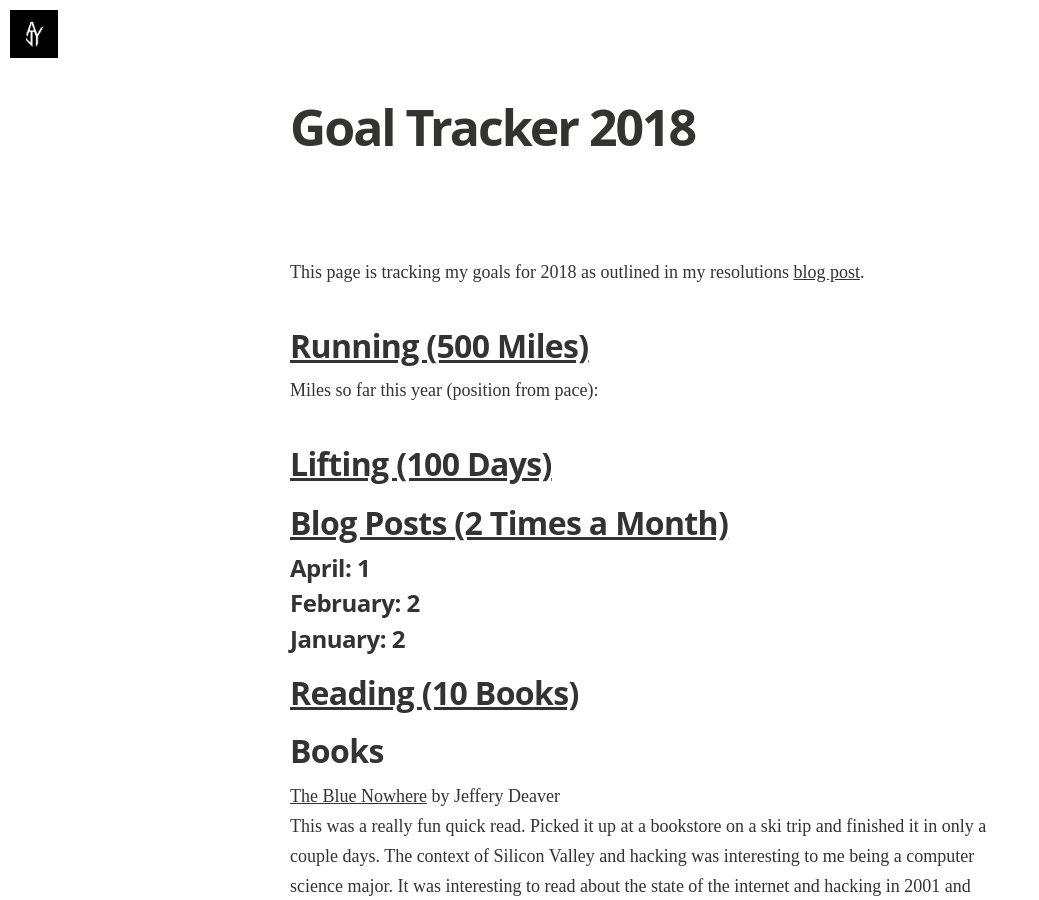
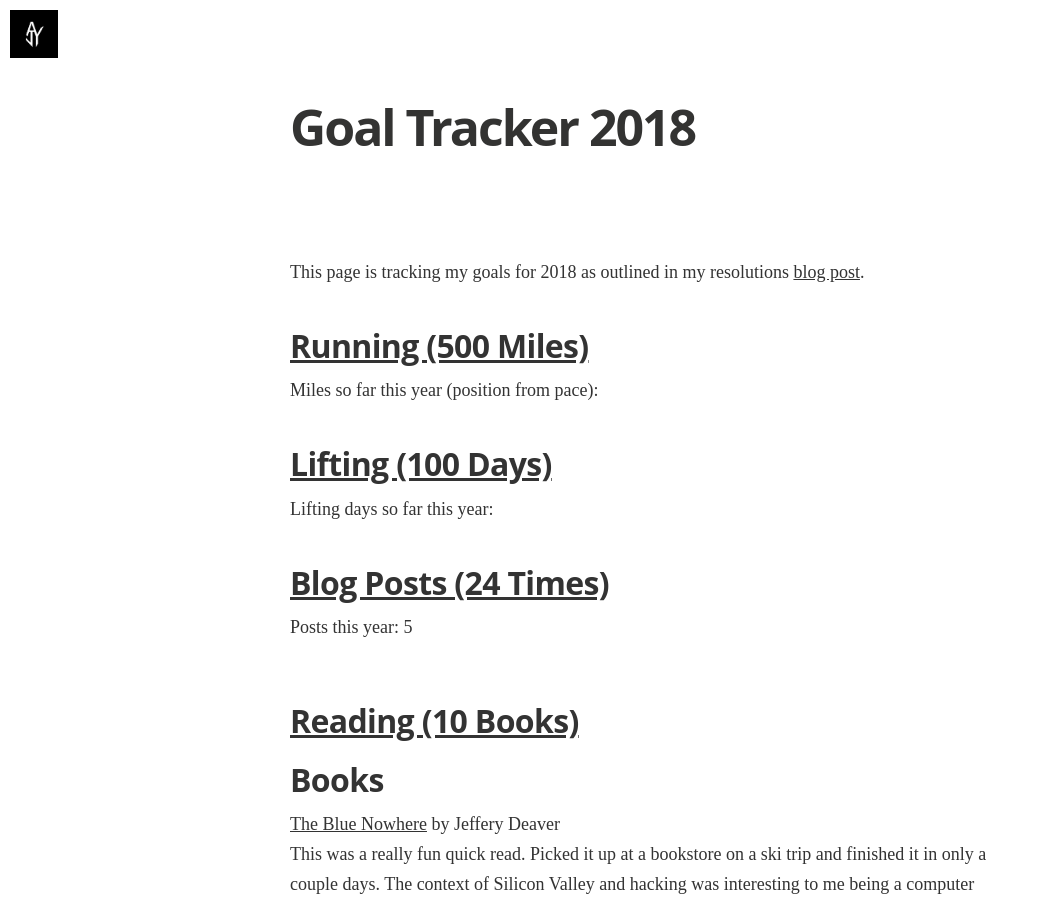
Before and after one commit to yknot/yknot.github.io, a Jekyll site: the page built from goal-tracker.html, in a window 1280 px wide and 900 px high. Shown: the whole window, without its empty margins (0-1039 px from the left). Built offline with Jekyll 4.4.1, drawn with Linux system fonts in a browser that asks for light colours; nearby versions of some CDN libraries; some web fonts are replaced.

Commit message:
add fitbit tracker and update blog posts counter

```diff
--- a/goal-tracker.html
+++ b/goal-tracker.html
@@ -36,6 +36,22 @@
       request.addEventListener("load", reqListener);
       request.open("GET", url, true);
       request.send();
+
+      let request_lift = new XMLHttpRequest();
+      let url_lift = `https://dl.dropboxusercontent.com/s/t1659txtbkhjmpf/gym_days.json?dl=1`;
+
+      function reqListenerLift () {
+        if (this.readyState === 4 && this.status === 200) {
+          let response = JSON.parse(this.responseText);
+          $(".lifting").append(response["gym_days"]);
+        }
+      }
+
+      request_lift.addEventListener("load", reqListenerLift);
+      request_lift.open("GET", url_lift, true);
+      request_lift.send();
+
+
     });
 
   </script>
@@ -50,24 +66,23 @@
 </p>
 
 <h1><a>Lifting (100 Days)</a></h1>
+<p class="lifting">
+  Lifting days so far this year:
+</p>
 
-<h1><a>Blog Posts (2 Times a Month)</a></h1>
+<h1><a>Blog Posts (24 Times)</a></h1>
 {% for post in site.posts %}
 
-{% assign thisdate = post.date | date: "%B" %}
-{% assign prevdate = post.previous.date | date: "%B" %}
   {% assign thisyear = post.date | date: "%Y" %}
 
-{% assign counter = counter | plus: 1 %}
+
 {% if thisyear != "2018" %}
+    <p>Posts this year: {{counter }}<p>
     {% break %}
   {% endif %}
 
-  {% if thisdate != prevdate %}
-<h3 class="archive">{{ thisdate }}: {{counter }}</h3>
+  {% assign counter = counter | plus: 1 %}
 
- {% assign counter = 0 %}
-  {% endif %}
 {% endfor %}
 
 <h1><a>Reading (10 Books)</a></h1>
```
Lines whose indentation alone changed are shown as unchanged.
